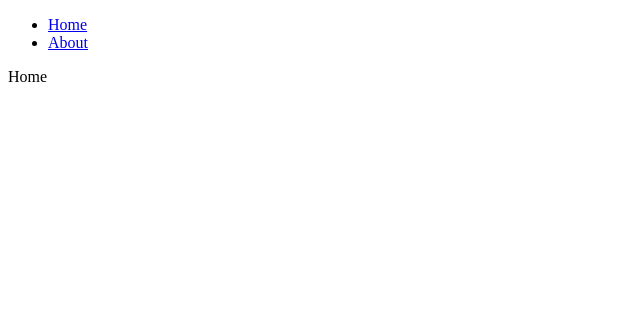
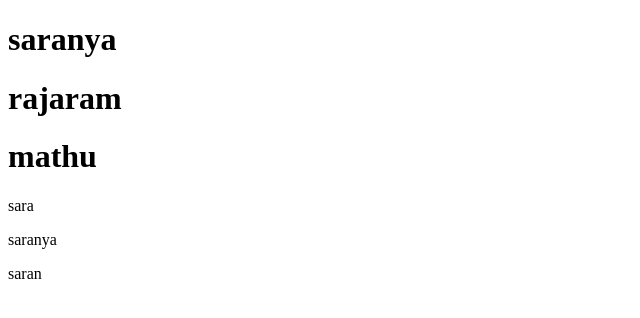
Before and after one commit to saranya-veera-durai/react-app-one, a React (Create React App) app in the folder first-app/: page / in a window 1280 px wide. Shown: the top 318 px of the page, without its empty margins (0-640 px from the left). Built offline with nearby package versions, Linux system fonts and the light colour scheme.

Commit message:
list mapping

```diff
--- /dev/null
+++ b/first-app/src/components/List.js
@@ -0,0 +1,26 @@
+import React from 'react'
+
+export default function List() {
+    const Persons =[ "saranya","rajaram","mathu"]
+    const Objects =[
+        {id:"1",name:"sara"},
+        {id:"2",name:"saranya"},
+        {id:"3",name:"saran"}
+    ]
+
+  return (
+    <div>
+        {Persons.map((person)=>{
+            return(
+                <h1>{person}</h1>
+            )
+        })}
+        {Objects.map((object)=>{
+            return(
+                <p>{object.name}</p>
+            )
+        })}
+    </div>
+
+  )
+}
--- a/first-app/src/index.js
+++ b/first-app/src/index.js
@@ -1,10 +1,10 @@
 import React from 'react';
 import ReactDOM from 'react-dom';
-import Routerr from './components/Routerr';
+import List from './components/List';
 function Index() {
   return (
     <div>
-<Routerr/>
+<List/>
     </div>
   )
 }
```
